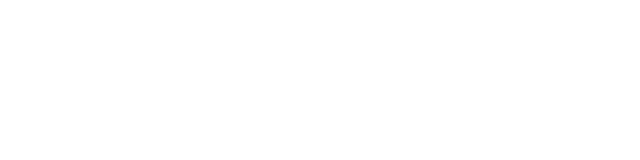
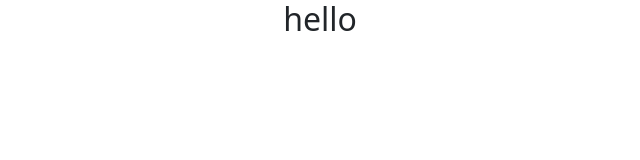
Before and after one commit to Raddiya/camera-hub, a React (Create React App) app: page / in a window 1280 px wide. Shown: the top 160 px of the page, without its empty margins (320-960 px from the left). Built offline with nearby package versions, Linux system fonts and the light colour scheme.

Commit message:
check app.js

```diff
--- a/package.json
+++ b/package.json
@@ -6,10 +6,13 @@
     "@testing-library/jest-dom": "^5.16.3",
     "@testing-library/react": "^12.1.4",
     "@testing-library/user-event": "^13.5.0",
+    "bootstrap": "^5.1.3",
     "react": "^18.0.0",
+    "react-bootstrap": "^2.2.2",
     "react-dom": "^18.0.0",
     "react-router-dom": "^6.3.0",
     "react-scripts": "5.0.0",
+    "recharts": "^2.1.9",
     "web-vitals": "^2.1.4"
   },
   "scripts": {
--- a/src/App.js
+++ b/src/App.js
@@ -1,10 +1,10 @@
-import logo from './logo.svg';
 import './App.css';
+import 'bootstrap/dist/css/bootstrap.min.css';
 
 function App() {
   return (
     <div className="App">
-
+      <h2>hello</h2>
     </div>
   );
 }
--- a/src/index.js
+++ b/src/index.js
@@ -1,14 +1,18 @@
 import React from 'react';
-import ReactDOM from 'react-dom';
+import ReactDOMClient from 'react-dom/client';
 import './index.css';
 import App from './App';
 import reportWebVitals from './reportWebVitals';
+import { BrowserRouter } from 'react-router-dom';
+const root=ReactDOMClient.createRoot(document.getElementById('root'))
+root.render(
+  <React.StrictMode>
+    <BrowserRouter>
+    <App />
+    </BrowserRouter>
 
-ReactDOM.render(
-  <React.StrictMode>
-    <App />
   </React.StrictMode>,
-  document.getElementById('root')
+
 );
 
 // If you want to start measuring performance in your app, pass a function
```
Also changed, not shown: 1 other file (tests, documents, lock files or other folders).
